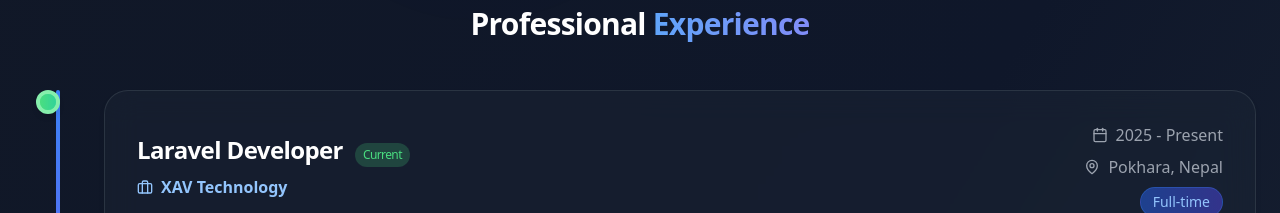
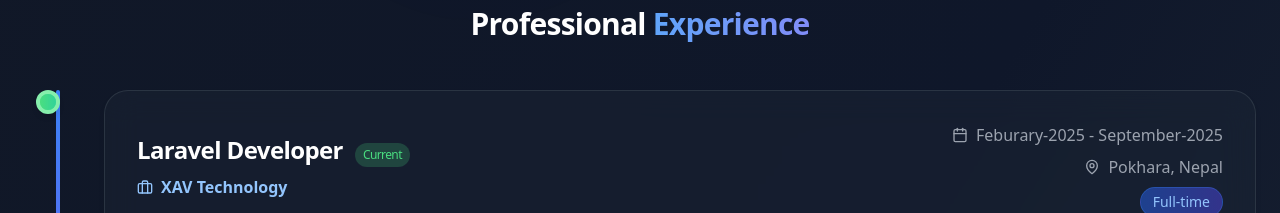
Before and after one commit to brlamit/Portfolio-Site, a React (Vite) app: page / in a window 1280 px wide. Shown: the part 5820-6033 px from the top of the page. Built offline with nearby package versions, Linux system fonts and the light colour scheme.

Commit message:
Update duration for Laravel Developer position

```diff
--- a/src/components/Experience.tsx
+++ b/src/components/Experience.tsx
@@ -31,7 +31,7 @@ const Experience: React.FC<ExperienceProps> = ({ isDarkMode }) => {
       title: 'Laravel Developer',
       company: 'XAV Technology',
       location: 'Pokhara, Nepal',
-      duration: '2025 - Present',
+      duration: 'Feburary-2025 - September-2025',
       type: 'Full-time',
       description:
         'Currently developing robust web applications using Laravel framework, implementing RESTful APIs, and collaborating with cross-functional teams to deliver high-quality software solutions for diverse clients.',
```
